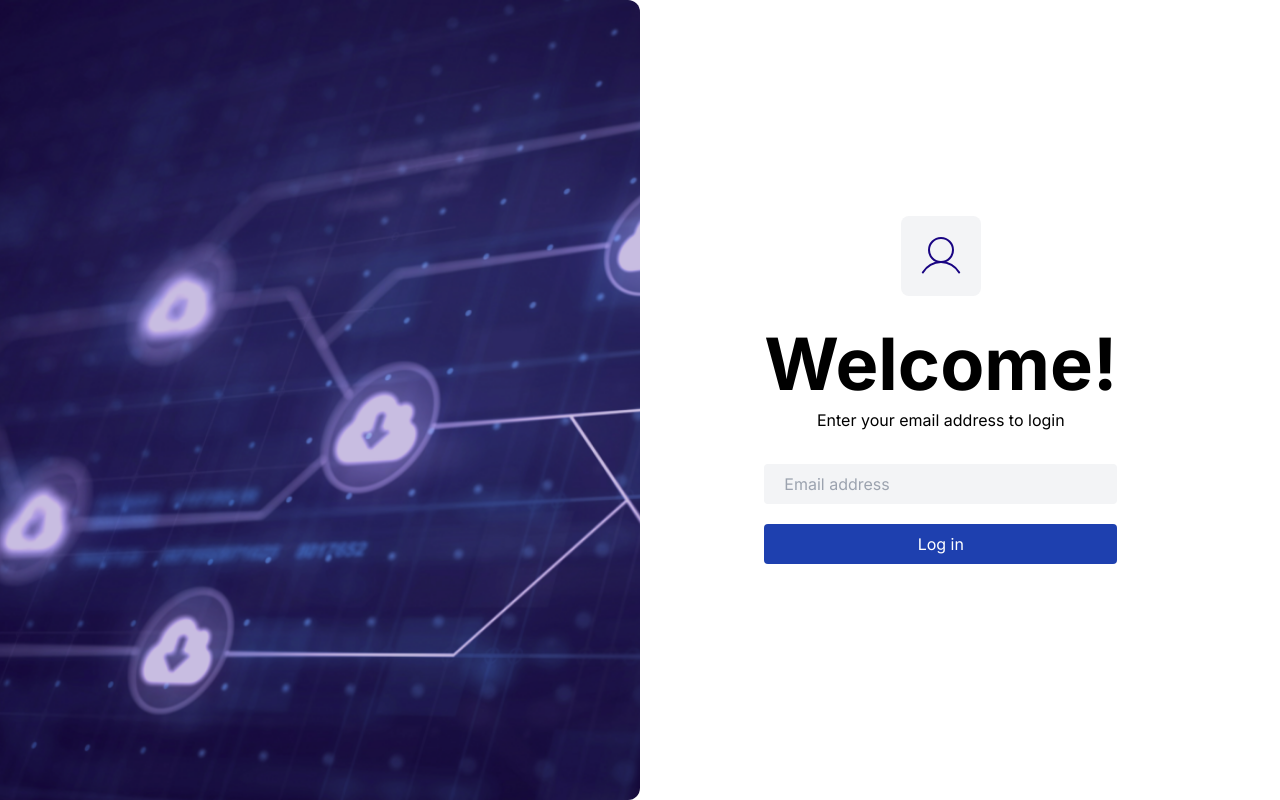
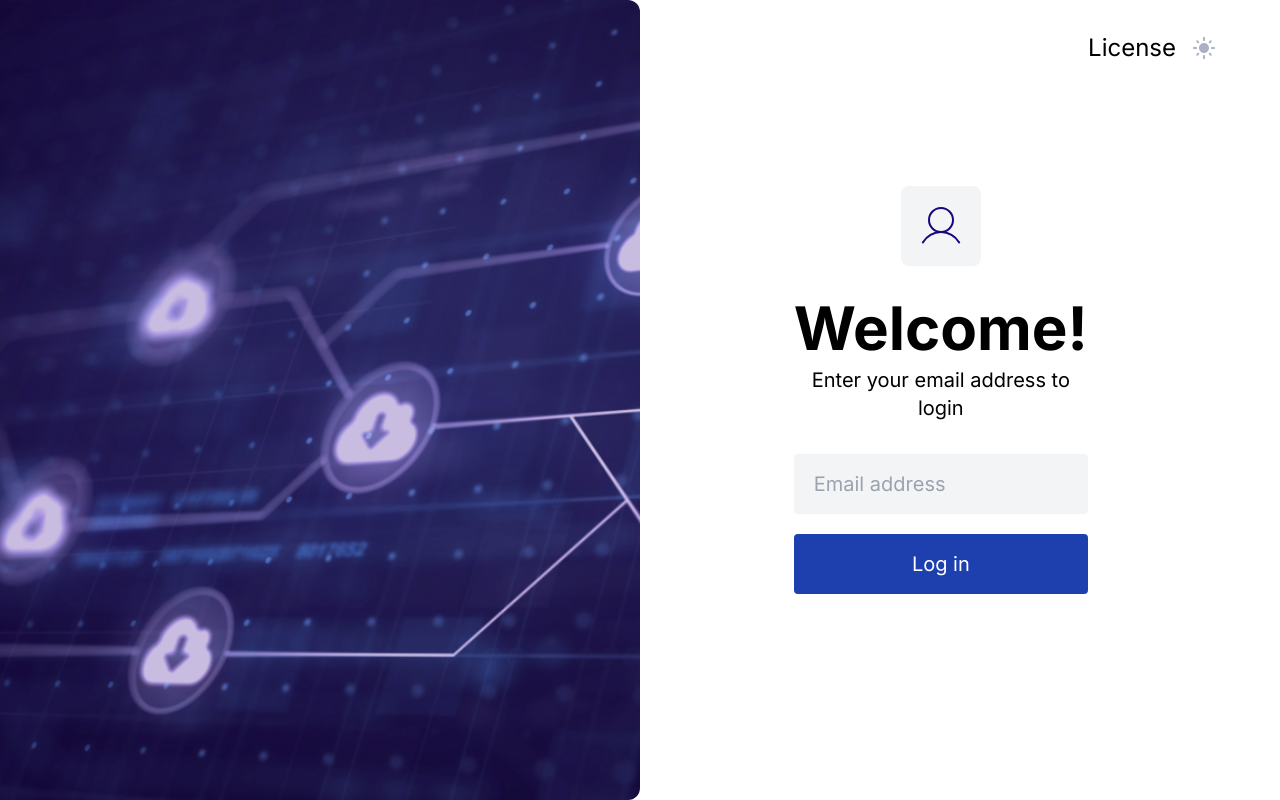
Before and after one commit to midas92/Tauri-DataCloudSync, a Next.js app: page /login in a window 1280 px wide. Built offline with nearby package versions, Linux system fonts and the light colour scheme.

Commit message:
added license and logout button

```diff
--- a/src-tauri/tauri.conf.json
+++ b/src-tauri/tauri.conf.json
@@ -29,7 +29,7 @@
         "icons/icon.icns",
         "icons/icon.ico"
       ],
-      "identifier": "com.tauri.dev",
+      "identifier": "bodyviewcloudsync",
       "longDescription": "",
       "macOS": {
         "entitlements": null,
--- a/src/app/login/page.tsx
+++ b/src/app/login/page.tsx
@@ -1,7 +1,163 @@
-import Login from '@/components/login'
+"use client";
+import * as React from "react";
+import { useState } from "react";
+import { useRouter } from "next/navigation";
+import Success from "../../components/notification/success";
+import Failed from "../../components/notification/failed";
+import Image from "next/image";
+import Licensebadge from '../../components/license/status'
 
 export default function Home() {
+  const [showModal, setShowModal] = useState(false);
+  const [licenseId, setLicenseId] = useState("");
+  const [licenseKey, setLicenseKey] = useState("");
+  const router = useRouter();
+  const handleLogin = () => {
+    setShowModal(true);
+  };
+  const showNotification = (state:string) => {
+    if(state==="success") {
+      setShowNotificationOfSuccess(true);
+    }
+    else if(state==="failed"){
+      setShowNotificationOfFailed(true);
+    } else {
+      return false;
+    }
+
+  }
+  const handleModalClose = () => {
+    setShowModal(false);
+    showNotification("success");
+    setTimeout(() => {
+      router.push("/setting/setting"); // Replace '/setting/setting' with your actual next page URL
+    }, 3000);
+    setLicenseId("");
+    setLicenseKey("");
+  };
+
+  const handleLicenseSubmit = () => {
+    // Handle license submission logic here
+    console.log("License ID:", licenseId);
+    console.log("License Key:", licenseKey);
+
+    handleModalClose();
+  };
+
+  const handleModalOverlayClick = (event: React.MouseEvent<HTMLDivElement>) => {
+    if (event.target === event.currentTarget) {
+      setShowModal(false);
+    }
+  };
+
+  const [showNotificationOfSuccess, setShowNotificationOfSuccess] = React.useState(false);
+  const handleCloseNotificationOfSuccess = () => {
+    setShowNotificationOfSuccess(false);
+  };
+
+  const [showNotificationOfFailed, setShowNotificationOfFailed] = React.useState(false);
+  const handleCloseNotificationOfFailed = () => {
+    setShowNotificationOfFailed(false);
+  };
+
   return (
-        <Login/>
-  )
+    <div className="relative bg-white w-full min-h-screen overflow-hidden text-left text-base text-midnightblue font-roboto">
+      <div className="absolute top-0 left-0 w-full h-full flex items-center justify-center">
+        <Image
+          className="absolute top-0 left-0 right-auto bottom-auto rounded-tl-none rounded-tr-xl rounded-br-xl rounded-bl-none w-[50vw] h-full object-cover"
+          alt=""
+          src="/image.png"
+          width={50}
+          height={50}
+        />
+        <div className="w-full  ml-[60vw] mr-[13vw] py-8 px-4 sm:px-8 text-black">
+          <div className="rounded-lg bg-gray-100 w-20 h-20 mx-auto flex items-center justify-center">
+            <Image
+              className="w-12 h-12"
+              alt=""
+              src="/user.svg"
+              width={50}
+              height={50}
+            />
+          </div>
+          <div className="mt-8 text-center text-4xl ">
+            <h2 className="xl:text-6xl font-bold md:text-4xl">Welcome!</h2>
+            <p className="mt-2 md:text-base xl:text-xl text-opacity-64">
+              Enter your email address to login
+            </p>
+          </div>
+          <form className="mt-8">
+            <input
+              className="rounded bg-gray-100 w-full py-4 px-5 mb-5 xl:text-xl"
+              placeholder="Email address"
+              type="email"
+            />
+
+            <button
+              className="bg-blue-800  rounded w-full py-4 px-5 text-white mb-5 xl:text-xl"
+              onClick={handleLogin}
+              type="button"
+            >
+              Log in
+            </button>
+          </form>
+        </div>
+      </div>
+      <Licensebadge state={false}/>
+      <Success
+        showNotification={showNotificationOfSuccess}
+        onCloseNotification={handleCloseNotificationOfSuccess}
+      />
+      <Failed
+        showNotification={showNotificationOfFailed}
+        onCloseNotification={handleCloseNotificationOfFailed}
+      />
+      {showModal && (
+        <div
+          className="fixed inset-0 flex items-center justify-center bg-black bg-opacity-80 text-black"
+          onClick={handleModalOverlayClick}
+        >
+          <div className="bg-white p-12 rounded">
+            <h2 className="text-3xl font-bold mb-1">License</h2>
+            <p className="text-gray-700 mb-6 text-xs">
+              Enter license ID and key:
+            </p>
+            <div className="mb-4">
+              <label className="block text-gray-700 font-bold">
+                License ID
+              </label>
+              <input
+                type="text"
+                placeholder="Enter ID"
+                className="border border-gray-300 px-4 py-2 w-full"
+                value={licenseId}
+                onChange={(e) => setLicenseId(e.target.value)}
+              />
+            </div>
+            <div className="mb-12">
+              <label className="block text-gray-700 font-bold">
+                License Key
+              </label>
+              <input
+                type="text"
+                placeholder="Enter Key"
+                className="border border-gray-300 px-4 py-2 w-full"
+                value={licenseKey}
+                onChange={(e) => setLicenseKey(e.target.value)}
+              />
+            </div>
+            <div className="mb-12">
+              <button
+                type="button"
+                className="bg-blue-500 text-white w-full px-12 py-2 rounded"
+                onClick={handleLicenseSubmit}
+              >
+                Enter
+              </button>
+            </div>
+          </div>
+        </div>
+      )}
+    </div>
+  );
 }
--- /dev/null
+++ b/src/components/license/status.tsx
@@ -0,0 +1,17 @@
+import { LightMode } from "@mui/icons-material";
+import { LicenseStatus } from "@/types/Login";
+
+export default function Status(props: LicenseStatus) {
+  return (
+    <div className=" absolute top-8 right-16 flex items-center text-black">
+      <span className="pr-4 text-2xl">License</span>
+      <LightMode
+        style={
+          props.state
+            ? { color: "rgb(30, 64, 175)" }
+            : { color: "rgb(171, 177, 196)" }
+        }
+      />
+    </div>
+  );
+}
--- a/src/components/navbar.tsx
+++ b/src/components/navbar.tsx
@@ -16,9 +16,10 @@ const Navbar: React.FC = () => {
             <Link href={routes.setting} className=" p-4 text-2xl text-gray-500 text-left hover:bg-gray-200 hover:text-[#190482] rounded-lg mb-2">
               Settings
             </Link>
-            <Link href={routes.logs} className="p-4 text-2xl text-gray-500 text-left hover:bg-gray-200 hover:text-[#190482] rounded-lg">
+            <Link href={routes.logs} className="p-4 text-2xl text-gray-500 text-left hover:bg-gray-200 hover:text-[#190482] rounded-lg mb-2">
               Logs
             </Link>
+            <Link href={routes.login} className="p-4 text-2xl text-gray-500 text-left hover:bg-gray-200 hover:text-[#190482] rounded-lg">Logout</Link>
           </div>
         </div>
       </div>
--- a/src/components/setting.tsx
+++ b/src/components/setting.tsx
@@ -23,9 +23,9 @@ const Setting: React.FC = () => {
                   placeholder="C:\User\AppData\Config.txt"
                   type="text"
                 />
-
                 <button className="rounded bg-gray-50 hover:text-white hover:bg-indigo-800 text-indigo-800 h-10 flex flex-row items-center justify-center py-0 px-4 box-border text-navy-100">
-                  <div className="relative">Change</div>
+                  <label htmlFor="files" className="btn">Browse Files</label>
+                  <input id="files" style={{display:'none'}} type="file"/>
                 </button>
               </div>
             </div>
--- /dev/null
+++ b/src/types/Login.tsx
@@ -0,0 +1,7 @@
+interface LicenseStatus {
+    state: Boolean;
+  }
+
+export type {
+    LicenseStatus
+}
```
Also changed, not shown: 1 other file (tests, documents, lock files or other folders).
